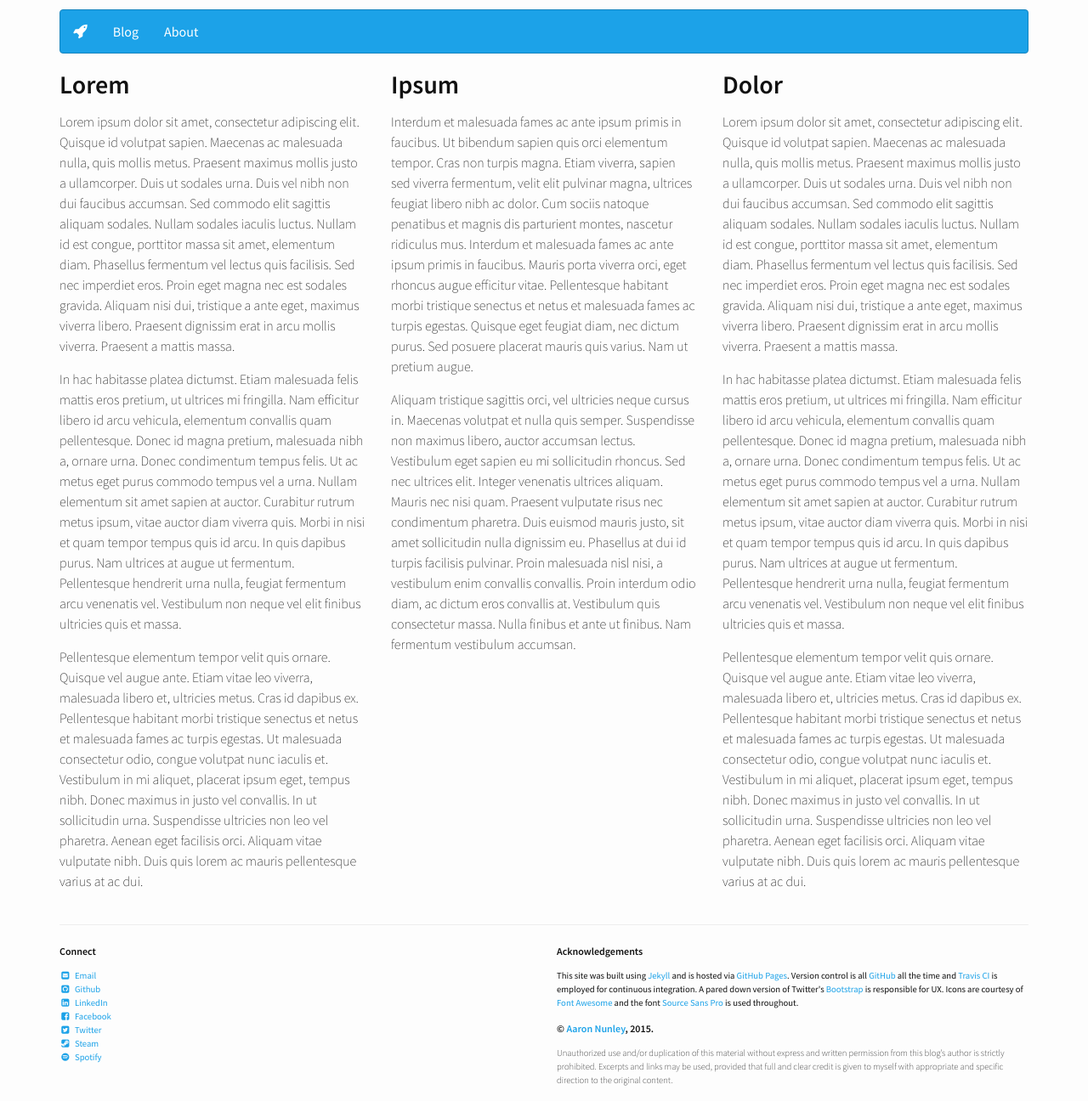
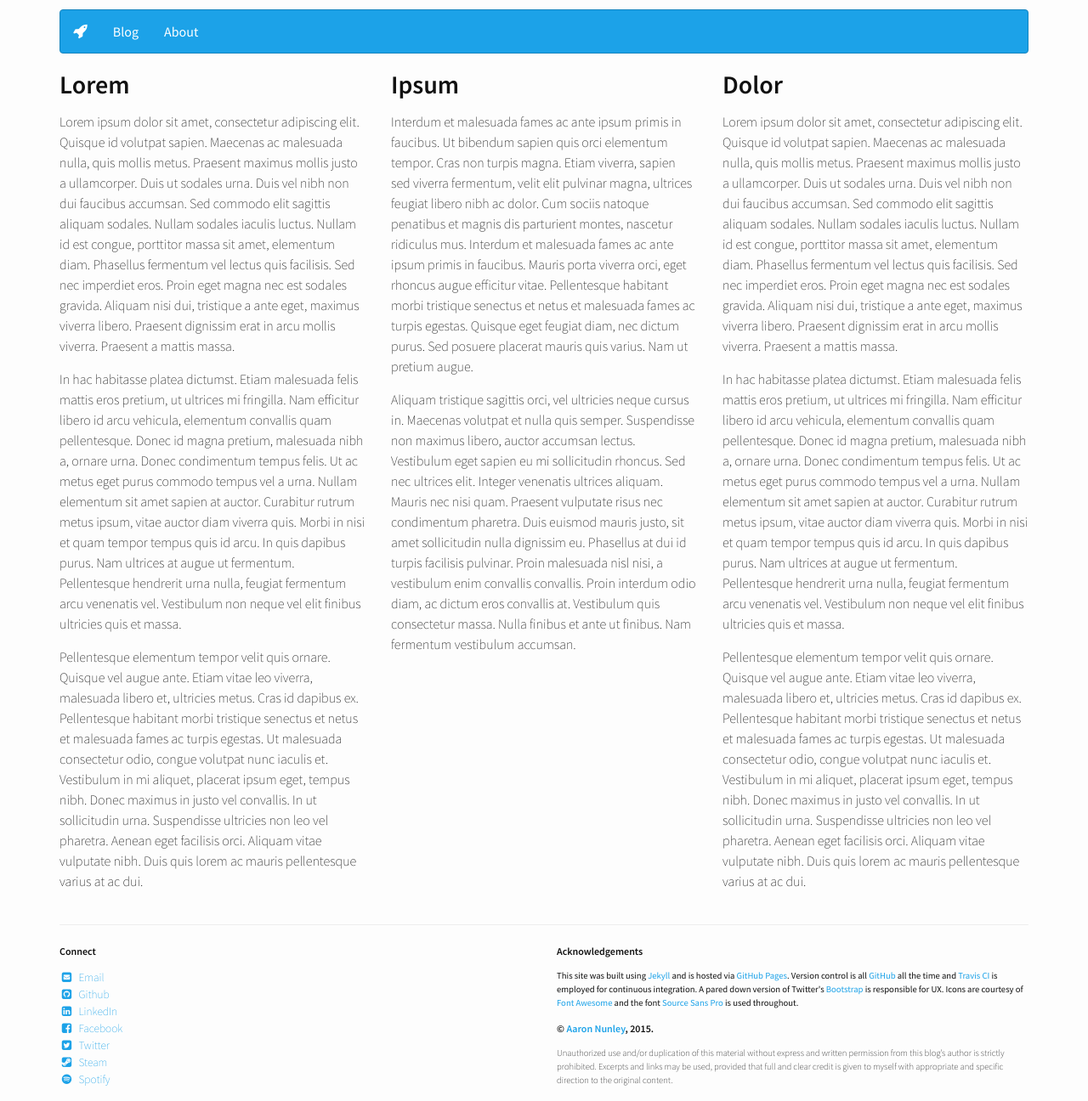
Before and after one commit to aaron-nunley/aaron-nunley.github.io, a Jekyll site: the page built from index.html, in a window 1280 px wide. Shown: the whole page at 85% size. Built offline with Jekyll 4.4.1, drawn with Linux system fonts in a browser that asks for light colours; nearby versions of some CDN libraries.

Commit message:
Update connect font size to something more readable.

```diff
--- a/_includes/footer.html
+++ b/_includes/footer.html
@@ -8,7 +8,7 @@
   </div>
 
   <div class="row clearfix">
-    <div class="col-md-6 column footer">
+    <div class="col-md-6 column connect">
       <h6>Connect</h6>
       <p>
         {% for social in site.data.social %}
--- a/_sass/_base.scss
+++ b/_sass/_base.scss
@@ -14,6 +14,11 @@ $brand-color: #1CA2E8;
 
 h1, h2, h3, h4, h5, h6 {
     font-weight: $base-font-h-weight;
+}
+
+div.connect {
+    font-weight: $base-font-l-weight;
+    font-size: 10pt;
 }
 
 div.footer {
```
